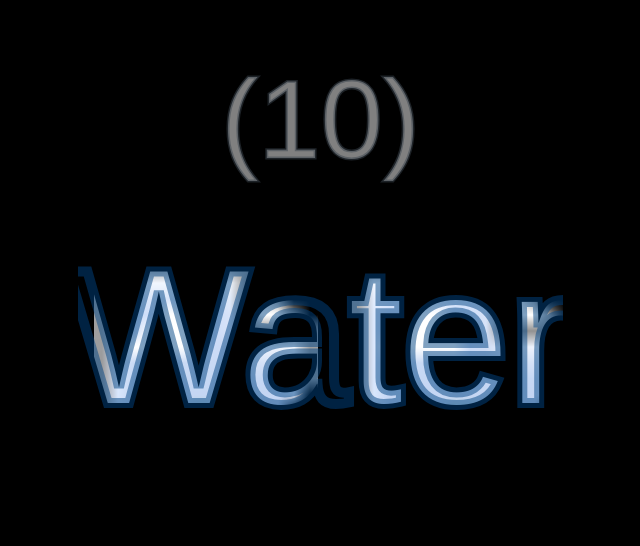
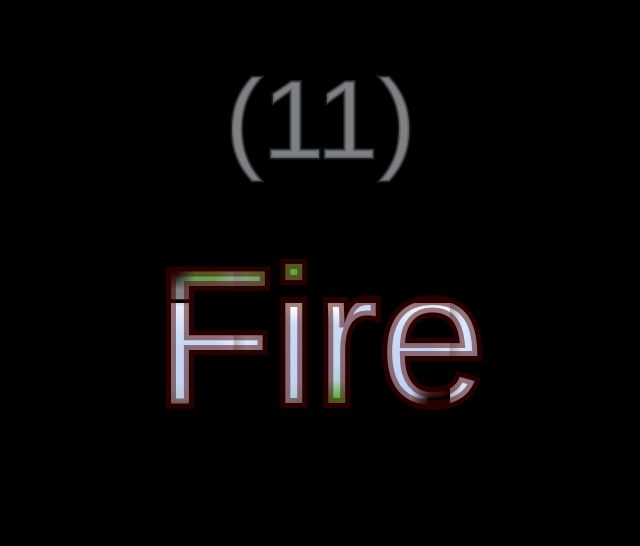
Before and after one commit to nirgeier/Tutorials-bisect, a plain HTML site: page index.html in a window 1280 px wide. Shown: the part 127-673 px from the top of the page, without its empty margins (320-960 px from the left). Drawn offline with Linux system fonts and the light colour scheme; a web font is replaced by a local one.

Commit message:
(11) Fire

```diff
--- a/index.html
+++ b/index.html
@@ -13,8 +13,8 @@
       <image xlink:href="http://img-fotki.yandex.ru/get/9742/5091629.a0/0_835bc_b77f8d28_orig" width="256" height="300"/>
     </pattern>
 
-	<text x="50%" y="155" class="t--and" text-anchor="middle">(10)</text>
-    <text x="50%" y="400" class="t--water" text-anchor="middle">Water</text>
+	<text x="50%" y="155" class="t--and" text-anchor="middle">(11)</text>
+    <text x="50%" y="400" class="t--fire" text-anchor="middle">Fire</text>
 
   </svg>
 </div>
```
